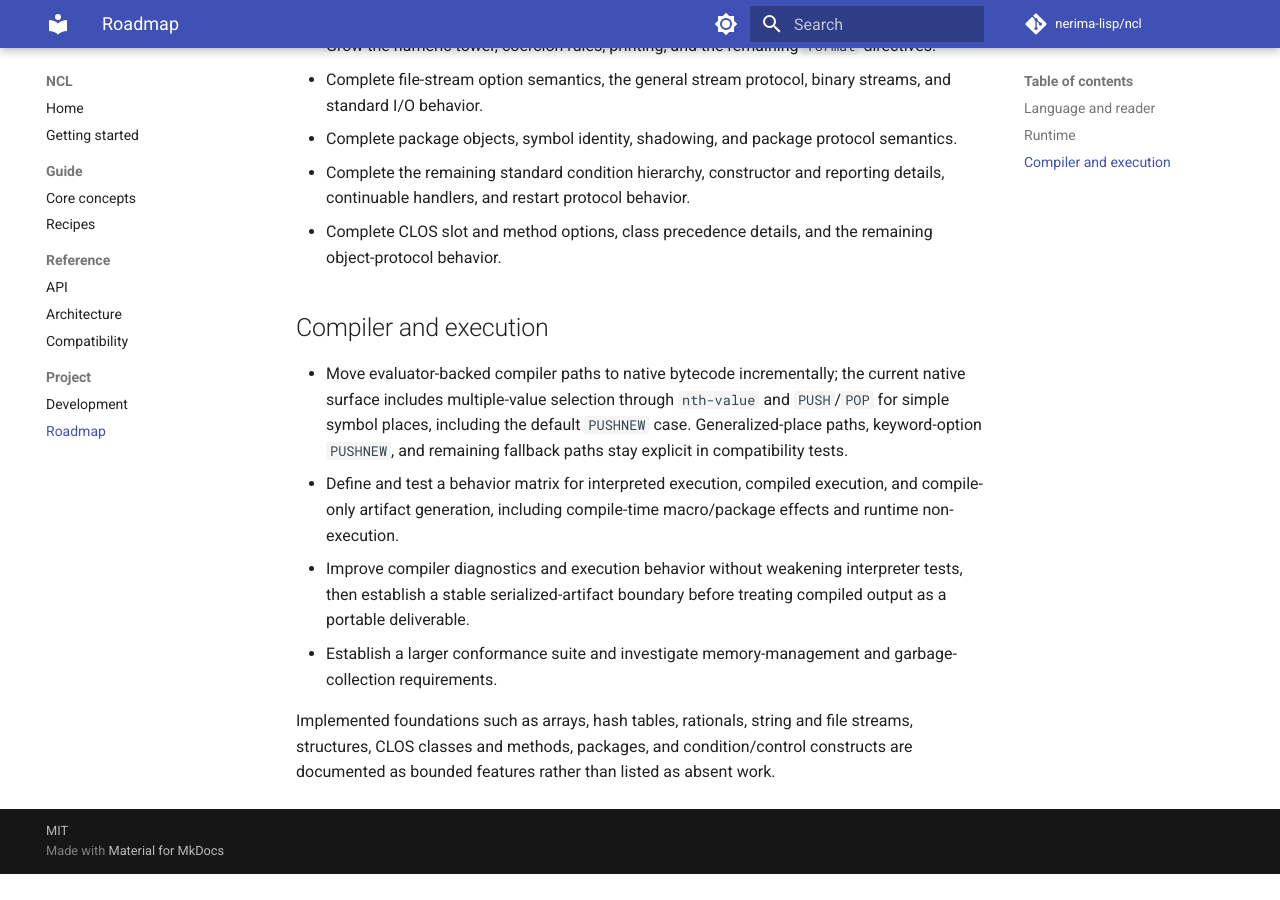
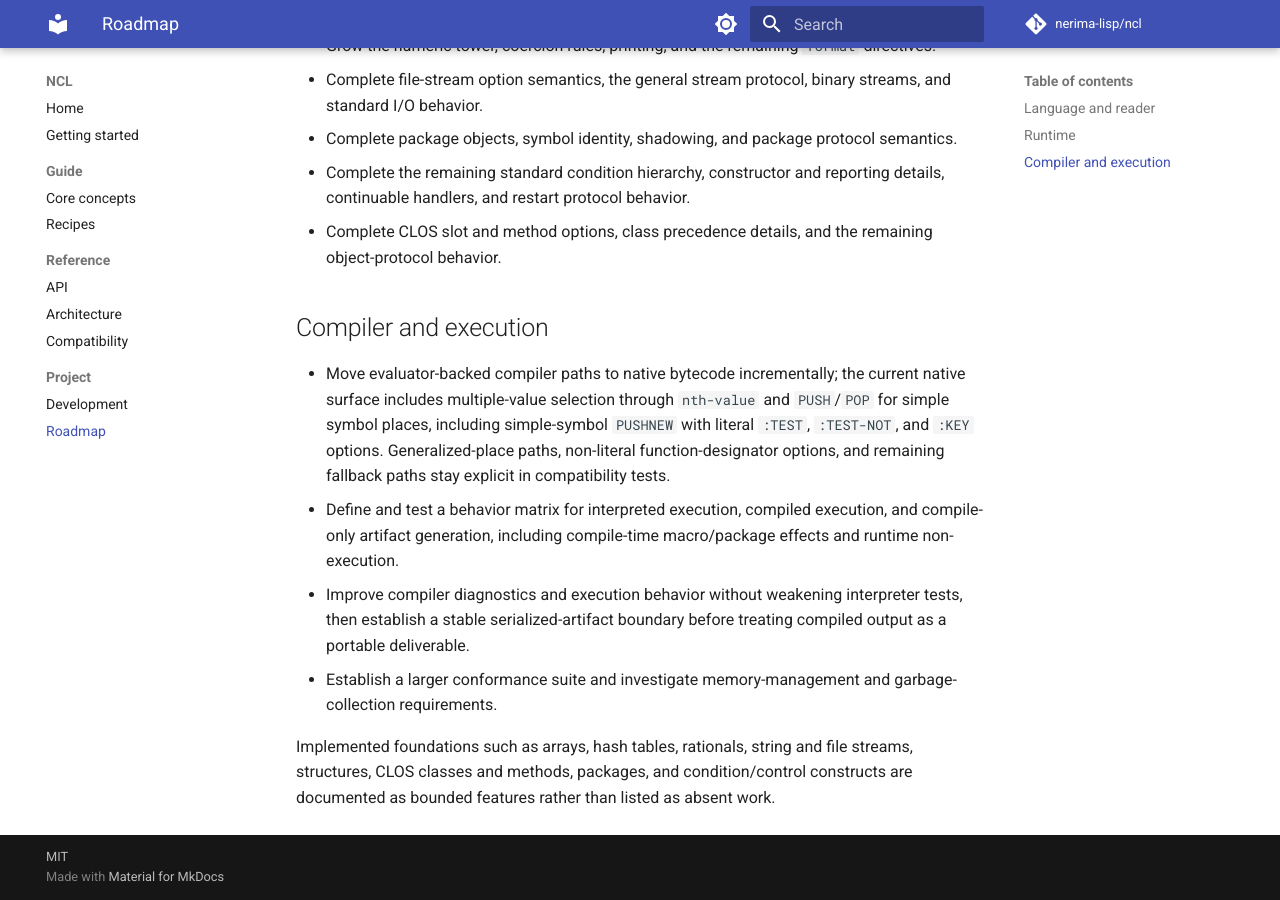
Before and after one commit to nerima-lisp/ncl, an MkDocs documentation site: the page built from docs/src/project/roadmap.md, in a window 1280 px wide and 900 px high, scrolled down 549 px. Built offline with MkDocs 1.6.1 and Material for MkDocs 9.7.7, drawn with Linux system fonts in a browser that asks for light colours; comment, search, counter and statistics services are not loaded; before the commit the page ends 1423 px from its top, so only the background shows below that.

Commit message:
docs: reflect native pushnew options

```diff
--- a/docs/src/project/roadmap.md
+++ b/docs/src/project/roadmap.md
@@ -31,9 +31,10 @@
 - Move evaluator-backed compiler paths to native bytecode incrementally; the
   current native surface includes multiple-value selection through
   <code>nth-value</code> and <code>PUSH</code>/<code>POP</code> for simple symbol
-  places, including the default <code>PUSHNEW</code> case. Generalized-place
-  paths, keyword-option <code>PUSHNEW</code>, and remaining fallback paths stay
-  explicit in compatibility tests.
+  places, including simple-symbol <code>PUSHNEW</code> with literal
+  <code>:TEST</code>, <code>:TEST-NOT</code>, and <code>:KEY</code> options.
+  Generalized-place paths, non-literal function-designator options, and
+  remaining fallback paths stay explicit in compatibility tests.
 - Define and test a behavior matrix for interpreted execution, compiled
   execution, and compile-only artifact generation, including compile-time
   macro/package effects and runtime non-execution.
```
Also changed, not shown: docs/src/reference/compatibility.md (+1 -1 lines).
